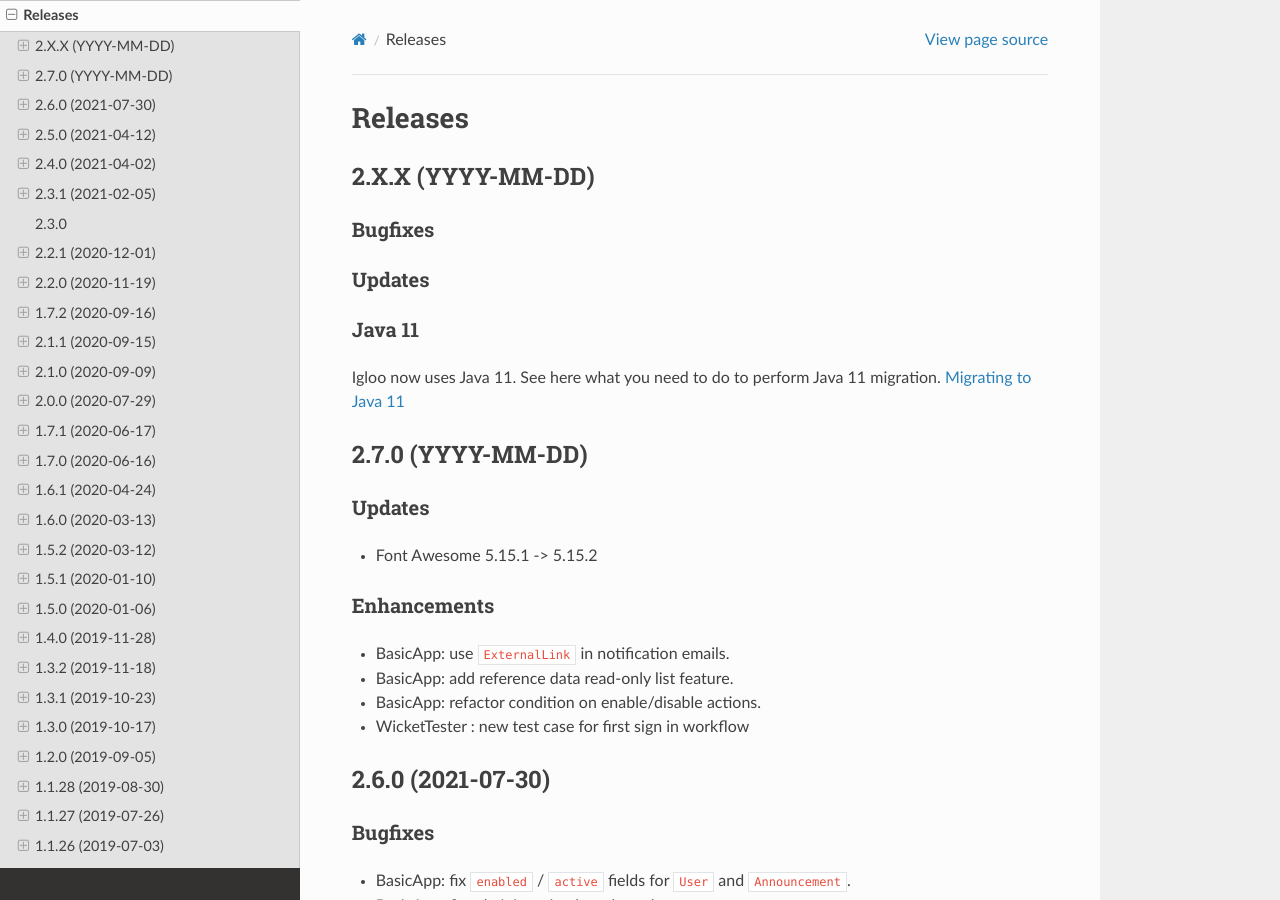
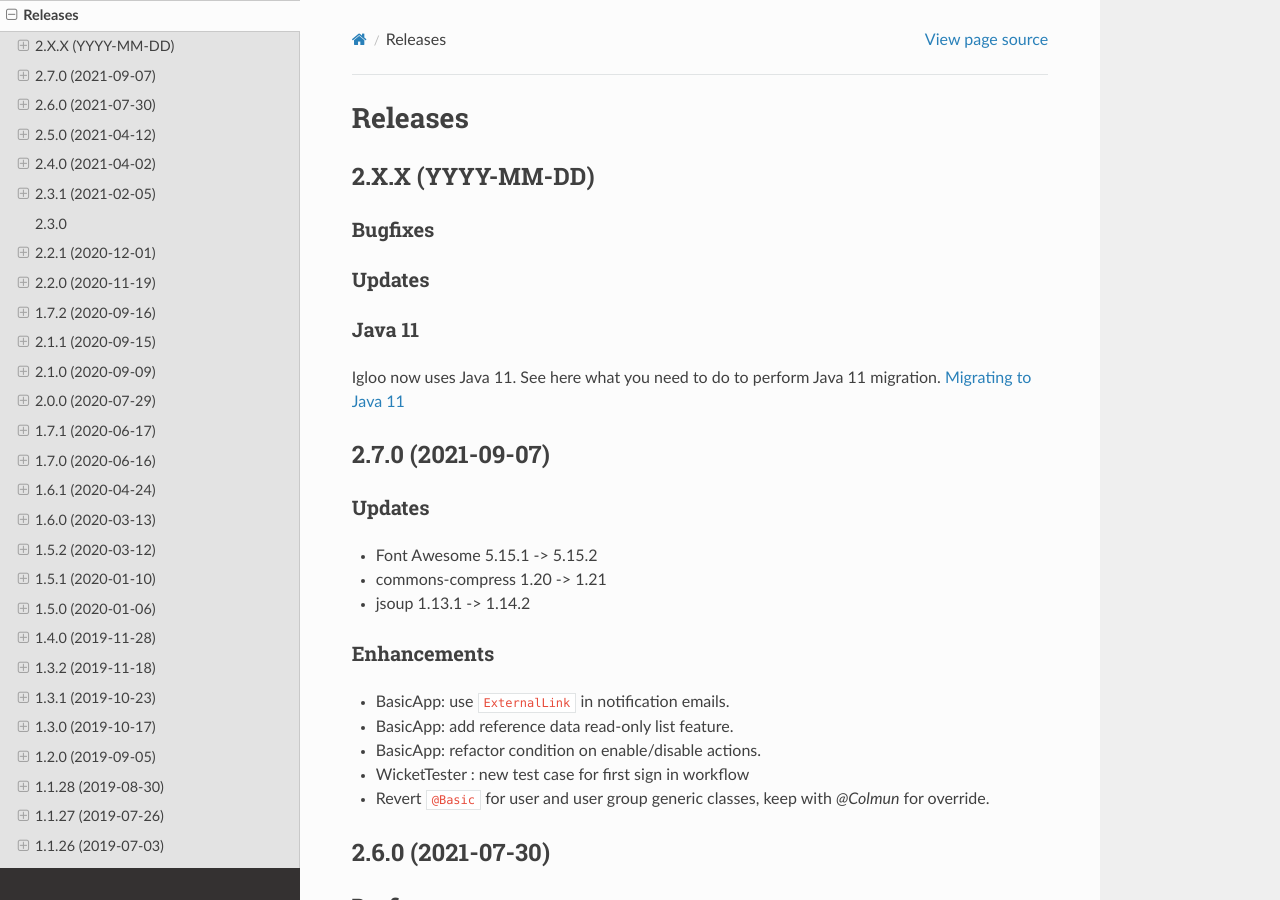
Before and after one commit to igloo-project/igloo-doc, a Sphinx documentation site: the page built from source/release-notes/releases.rst, in a window 1280 px wide and 900 px high. Built offline with Sphinx 7.4.7 and the Read the Docs theme 2.0.0, drawn with Linux system fonts in a browser that asks for light colours.

Commit message:
2.7.0: release notes

```diff
--- a/source/release-notes/releases.rst
+++ b/source/release-notes/releases.rst
@@ -21,13 +21,15 @@ Igloo now uses Java 11. See here what you need to do to perform Java 11 migratio
 
 .. _v2.7.0:
 
-2.7.0 (YYYY-MM-DD)
+2.7.0 (2021-09-07)
 ##################
 
 Updates
 *******
 
 * Font Awesome 5.15.1 -> 5.15.2
+* commons-compress 1.20 -> 1.21
+* jsoup 1.13.1 -> 1.14.2
 
 Enhancements
 ************
@@ -36,6 +38,7 @@ Enhancements
 * BasicApp: add reference data read-only list feature.
 * BasicApp: refactor condition on enable/disable actions.
 * WicketTester : new test case for first sign in workflow
+* Revert ``@Basic`` for user and user group generic classes, keep with `@Colmun` for override.
 
 .. _v2.6.0:
 
```
